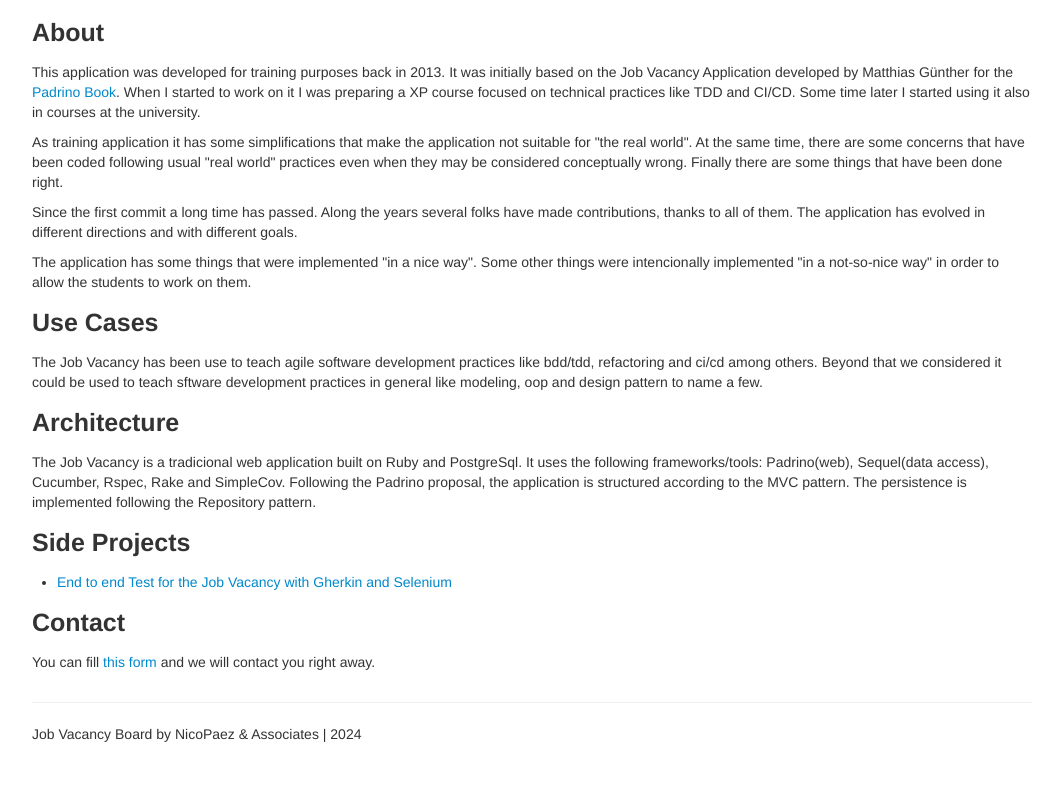
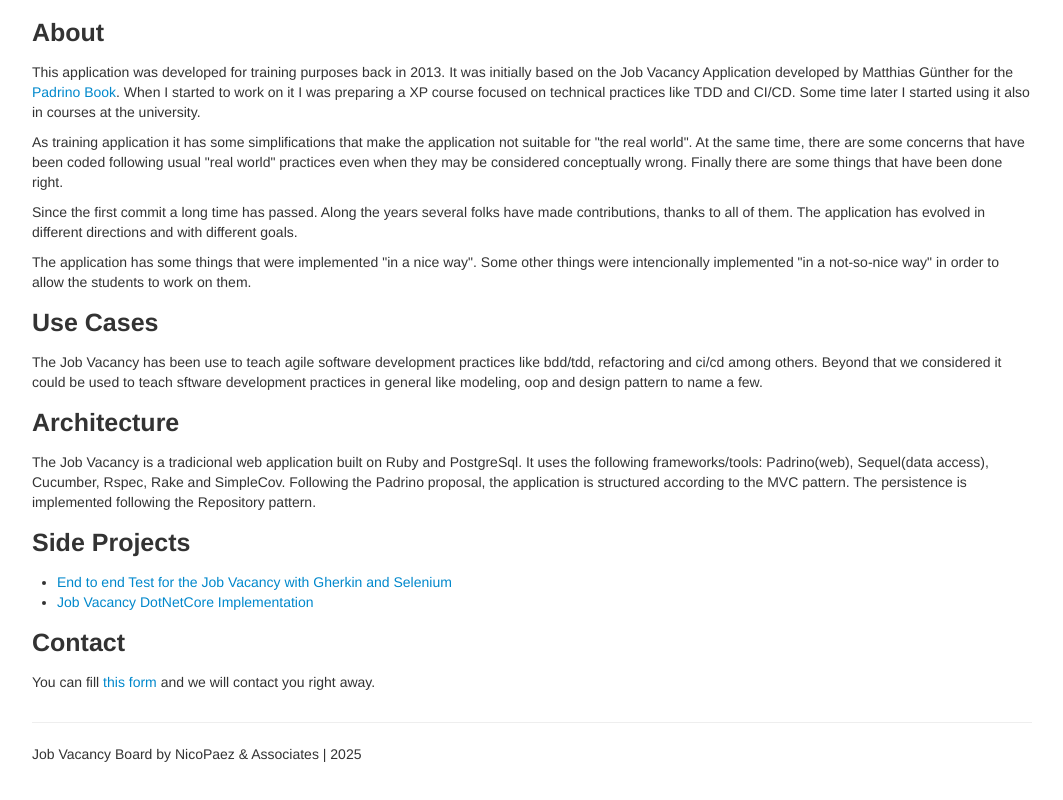
Before and after one commit to nicopaez/jobvacancy.com.ar, a plain HTML site: page index.html in a window 1280 px wide. Shown: the part 452-1252 px from the top of the page, without its empty margins (108-1171 px from the left). Drawn offline with Linux system fonts and the light colour scheme.

Commit message:
DotnetCore implementation added

```diff
--- a/index.html
+++ b/index.html
@@ -71,6 +71,7 @@ Following the Padrino proposal, the application is structured according to the M
 
 <ul>
   <li><a href="https://github.com/nicopaez/jobvacancy-e2e-acceptance-test">End to end Test for the Job Vacancy with Gherkin and Selenium</a></li>
+  <li><a href="https://gitlab.com/untref-ingsoft/trinchera/jobvacancynet">Job Vacancy DotNetCore Implementation</a></li>
 </ul>
 <h1>Contact</h1>
 <p>
@@ -82,7 +83,7 @@ You can fill <a href="https://blog.nicopaez.com/contacto/" target="_blank">this
       <!-- footer -->
       <div class="footer">
       	<hr/>
-        <p>Job Vacancy Board by NicoPaez & Associates | 2024 </p>
+        <p>Job Vacancy Board by NicoPaez & Associates | 2025 </p>
       </div>
 
     </div>
```
